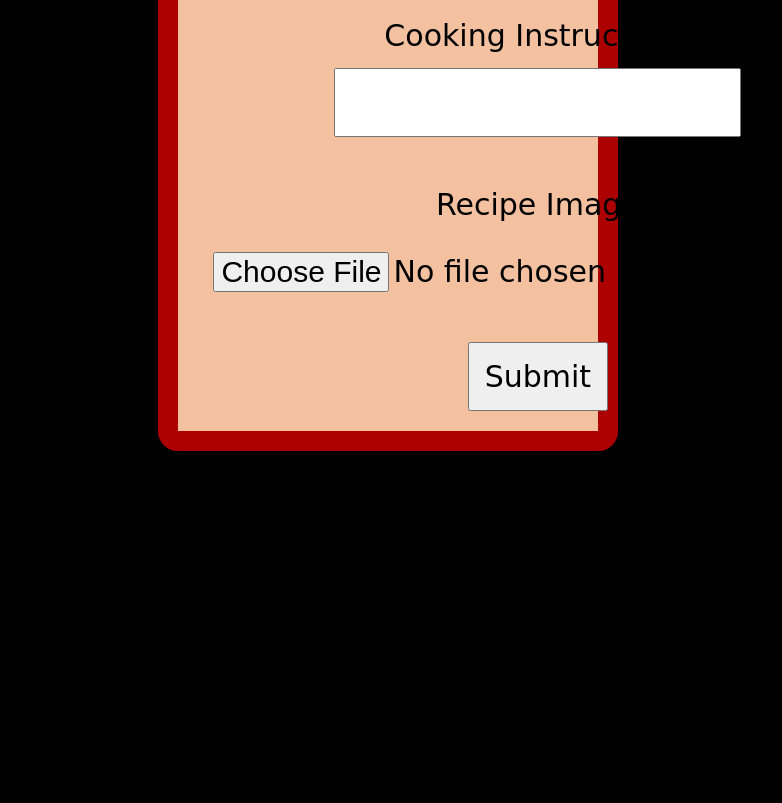
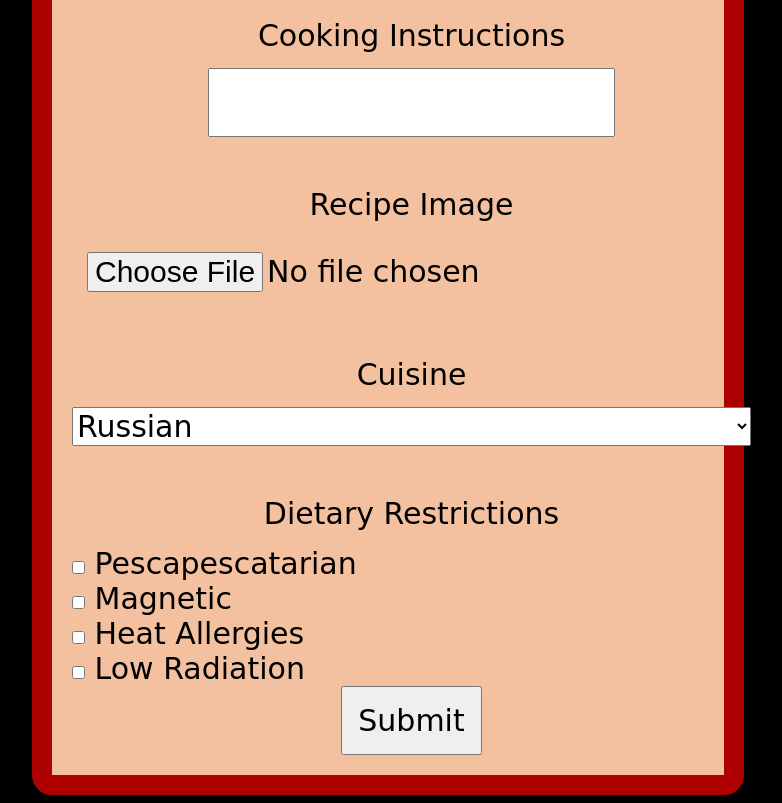
Before and after one commit to thekinghobbit/CPSC-332-GC2, a plain HTML site: page index.html in a window 1280 px wide. Shown: the part 754-1557 px from the top of the page, without its empty margins (252-1034 px from the left). Before the commit the page ends 1213 px from the top, so only its background shows below. Drawn offline with Linux system fonts and the light colour scheme; a web font is replaced by a local one.

Commit message:
pescapescapescapescapescapescapescapescapescapescapescapescapescapescapescapescapescapescapescapescapescapescapescapescapesca

```diff
--- a/index.html
+++ b/index.html
@@ -23,7 +23,7 @@
         }
         form{
             background-color: rgb(243, 193, 159);
-            width: 30%;
+            width: 50%;
             margin: auto;
             padding: 20px;
             border-radius: 20px;
@@ -56,7 +56,27 @@
         <label for="recipeImage">Recipe Image</label>
         <input type="file" id="recipeImage" name="recipeImage">
         <br>
+        <label for="cuisine">Cuisine</label>
+        <select name="cuisine" id="cuisine">
+            <option value="volvo">Russian</option>
+            <option value="saab">Siberian</option>
+            <option value="mercedes">Slavinc</option>
+            <option value="audi">Soviet</option>
+        </select>
+        <br>
+        <label for="restrictions">Dietary Restrictions</label>
+        <div name="restrictions" id="restrictions">
+            <input type="checkbox" id="restriction1" name="restriction1" value="pesca">
+            <label for="restriction1"> Pescapescatarian</label><br>
+            <input type="checkbox" id="restriction2" name="restriction2" value="magnet">
+            <label for="restriction2"> Magnetic</label><br>
+            <input type="checkbox" id="restriction3" name="restriction3" value="heatal">
+            <label for="restriction3"> Heat Allergies</label><br>
+            <input type="checkbox" id="restriction4" name="restriction4" value="lowrad">
+            <label for="restriction4"> Low Radiation</label><br>
+        </div>
         <input type="submit" value="Submit">
+
     </form>
 
 </body>
```
